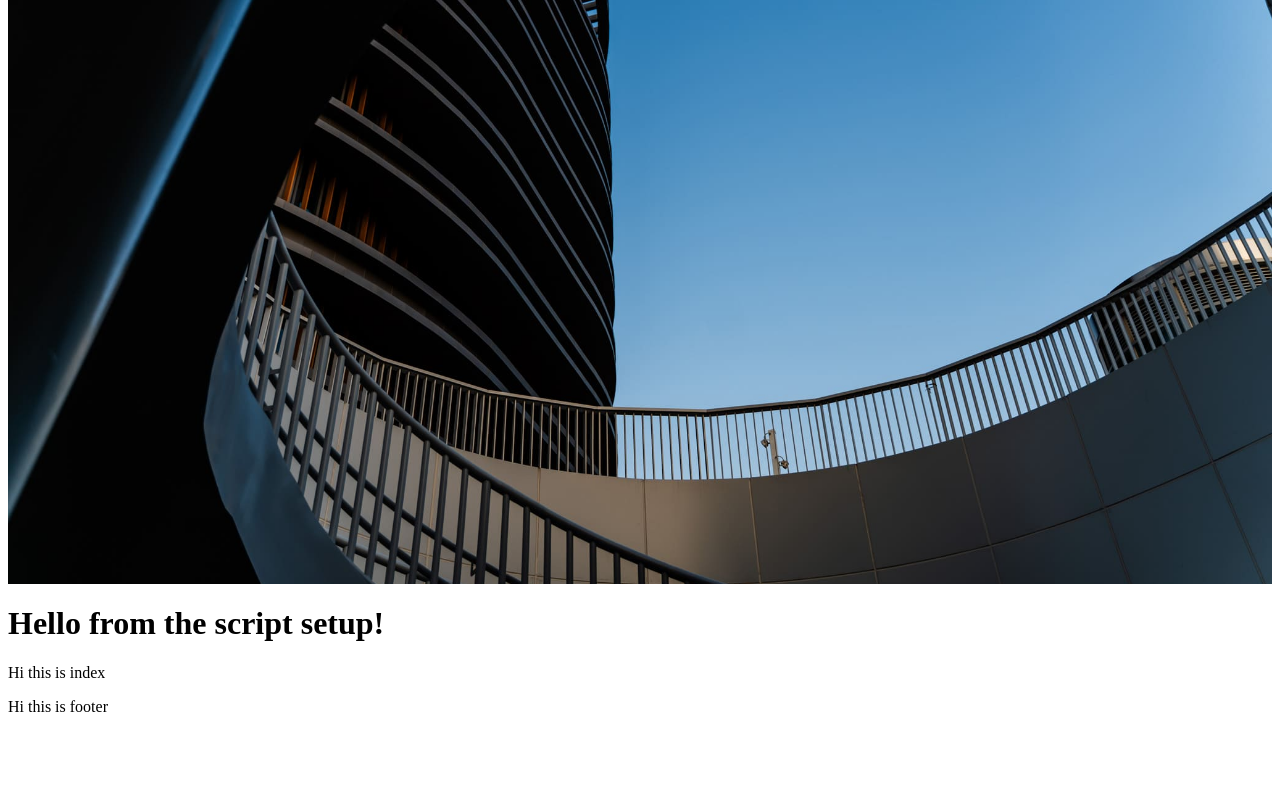
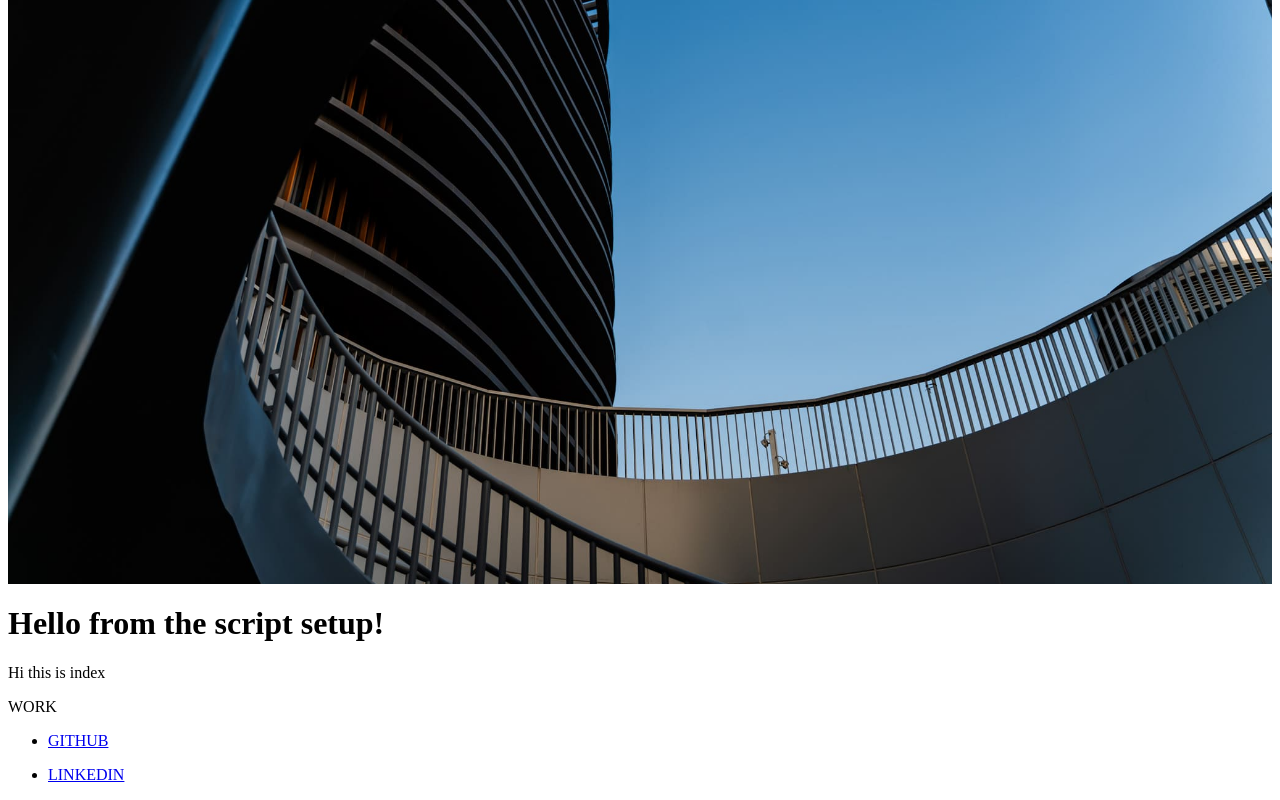
Before and after one commit to ShunRenMa/my-site, a Nuxt app: page / in a window 1280 px wide. Shown: the part 224-1024 px from the top of the page. Before the commit the page ends 956 px from the top, so only its background shows below. Built offline with nearby package versions, Linux system fonts and the light colour scheme.

Commit message:
不需要列追蹤

```diff
--- a/app/components/TheFooter.vue
+++ b/app/components/TheFooter.vue
@@ -1,5 +1,48 @@
+<script setup lang="js">
+  const itemClass = "nav_item";
+  const itemTitleClass = "nav_item_title";
+  const itemContentClass = "nav_item_content";
+  const home = "/";
+  const siteMap = {
+    "ABOUT": "/about",
+    "CONTACT": "/contact"
+  };
+  const workObj = {
+    GITHUB: "https://github.com/ShunRenMa",
+    LINKEDIN: "https://www.linkedin.com/in/shun-ren-ma-94b42815a/",
+  }
+  const socialObj = {
+    INSTAGRAM: "https://www.instagram.com/paka.ph_024/"
+  };
+  const copyRight = "© 2026 Shun Ren Ma. All rights reserved.";
+</script>
 <template>
   <footer>
-    <p> Hi this is footer </p>
+    <div class="footer_content">
+      <div class="nav_area">
+        <div :class="itemClass">
+          <div :class="itemTitleClass">
+            <p>WORK</p>
+          </div>
+          <div v-for="( link, item ) in workObj" :class="itemContentClass">
+            <ul>
+              <li>
+                <a :href="link" target="_blank" rel="noopener">{{ item }}</a>
+              </li>
+            </ul>
+          </div>
+        </div>
+      </div>
+    </div>
   </footer>
 </template>
+
+
+<style scoped>
+  footer {
+    background-color: transparent;
+    text-align: left;
+    position: relative;
+    width: 100vw;
+  }
+</style>
```
